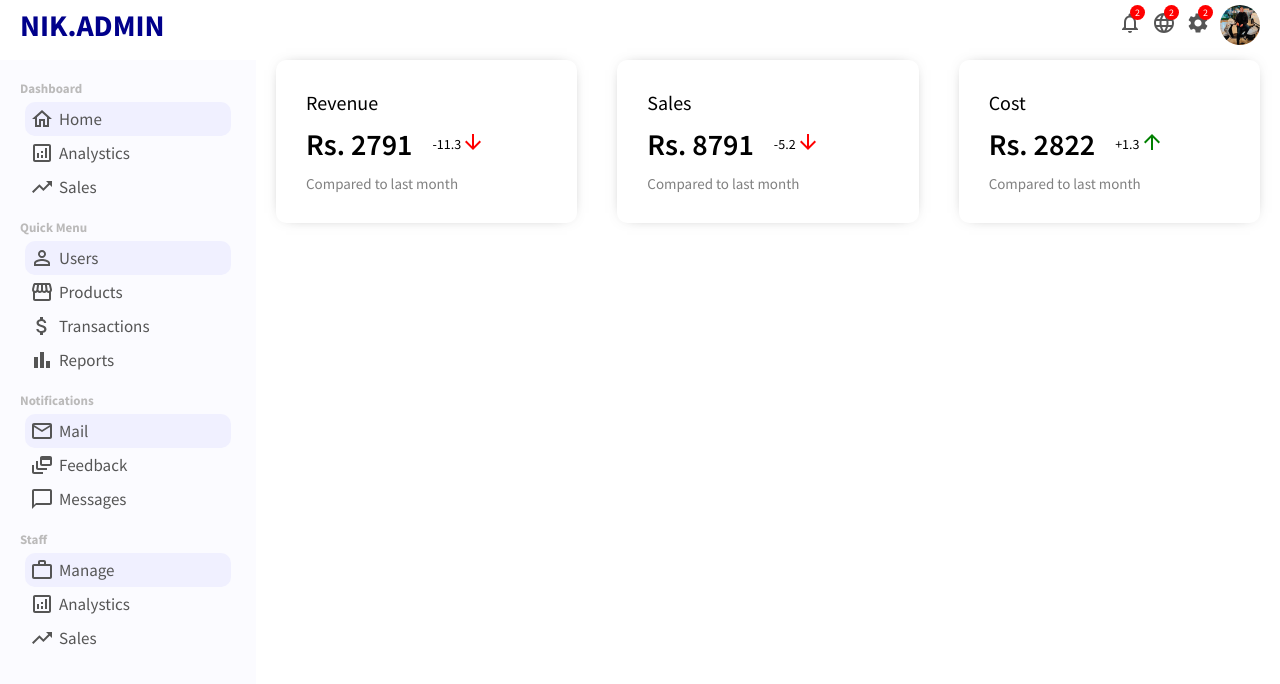
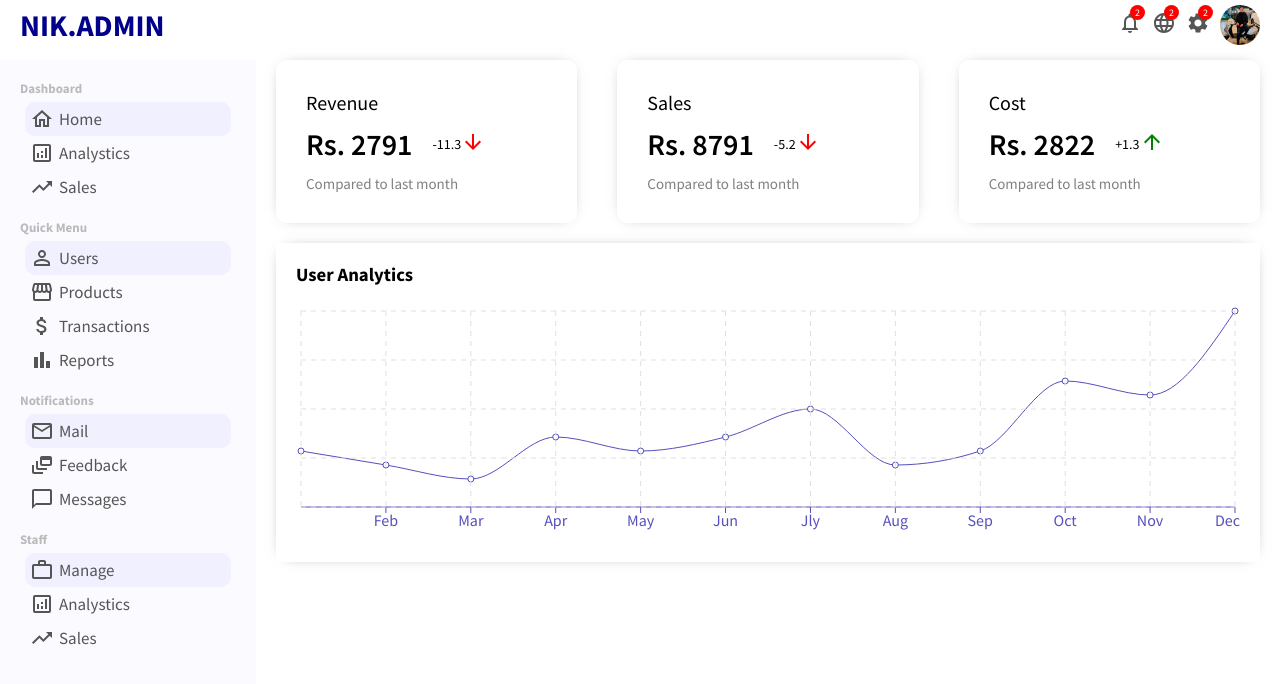
Before and after one commit to Neekhill/reactAdminDashboar, a React (Create React App) app: page / in a window 1280 px wide. Shown: the top 684 px of the page. Built offline with nearby package versions, Linux system fonts and the light colour scheme.

Commit message:
chart component added

```diff
--- /dev/null
+++ b/src/components/Chart.js
@@ -0,0 +1,36 @@
+import {
+  Line,
+  LineChart,
+  ResponsiveContainer,
+  XAxis,
+  Tooltip,
+  CartesianGrid,
+} from "recharts";
+import styled from "styled-components";
+
+const ChartConatiner = styled.div`
+  margin: 20px;
+  padding: 20px;
+  -webkit-box-shadow: 0px 0px 15px -10px rgba(0, 0, 0, 0.75);
+  box-shadow: 0px 0px 15px -10px rgba(0, 0, 0, 0.75);
+`;
+const ChartTitle = styled.h3`
+  margin-bottom: 20px;
+`;
+const Chart = ({ title, data, dataKey, grid }) => {
+  return (
+    <ChartConatiner>
+      <ChartTitle>{title}</ChartTitle>
+      <ResponsiveContainer width="100%" aspect={4 / 1}>
+        <LineChart data={data}>
+          <XAxis dataKey="name" stroke="#5550bd" />
+          <Line type="monotone" dataKey={dataKey} stroke="#5550bd" />
+          <Tooltip />
+          {grid && <CartesianGrid stroke="#e0dfdf" strokeDasharray="5 5" />}
+        </LineChart>
+      </ResponsiveContainer>
+    </ChartConatiner>
+  );
+};
+
+export default Chart;
--- /dev/null
+++ b/src/dummyData.js
@@ -0,0 +1,50 @@
+export const userData = [
+  {
+    name: "Jan",
+    "Active User": 4000,
+  },
+  {
+    name: "Feb",
+    "Active User": 3000,
+  },
+  {
+    name: "Mar",
+    "Active User": 2000,
+  },
+  {
+    name: "Apr",
+    "Active User": 5000,
+  },
+  {
+    name: "May",
+    "Active User": 4000,
+  },
+  {
+    name: "Jun",
+    "Active User": 5000,
+  },
+  {
+    name: "Jly",
+    "Active User": 7000,
+  },
+  {
+    name: "Aug",
+    "Active User": 3000,
+  },
+  {
+    name: "Sep",
+    "Active User": 4000,
+  },
+  {
+    name: "Oct",
+    "Active User": 9000,
+  },
+  {
+    name: "Nov",
+    "Active User": 8000,
+  },
+  {
+    name: "Dec",
+    "Active User": 14000,
+  },
+];
--- a/src/pages/Home.jsx
+++ b/src/pages/Home.jsx
@@ -1,6 +1,8 @@
 import React from "react";
 import styled from "styled-components";
+import Chart from "../components/Chart";
 import FeaturedInfo from "../components/FeaturedInfo";
+import { userData } from "../dummyData";
 
 const Container = styled.div`
   flex: 4;
@@ -9,6 +11,12 @@ const Home = () => {
   return (
     <Container>
       <FeaturedInfo />
+      <Chart
+        data={userData}
+        dataKey="Active User"
+        title="User Analytics"
+        grid
+      />
     </Container>
   );
 };
```
Also changed, not shown: 1 other file (tests, documents, lock files or other folders).
